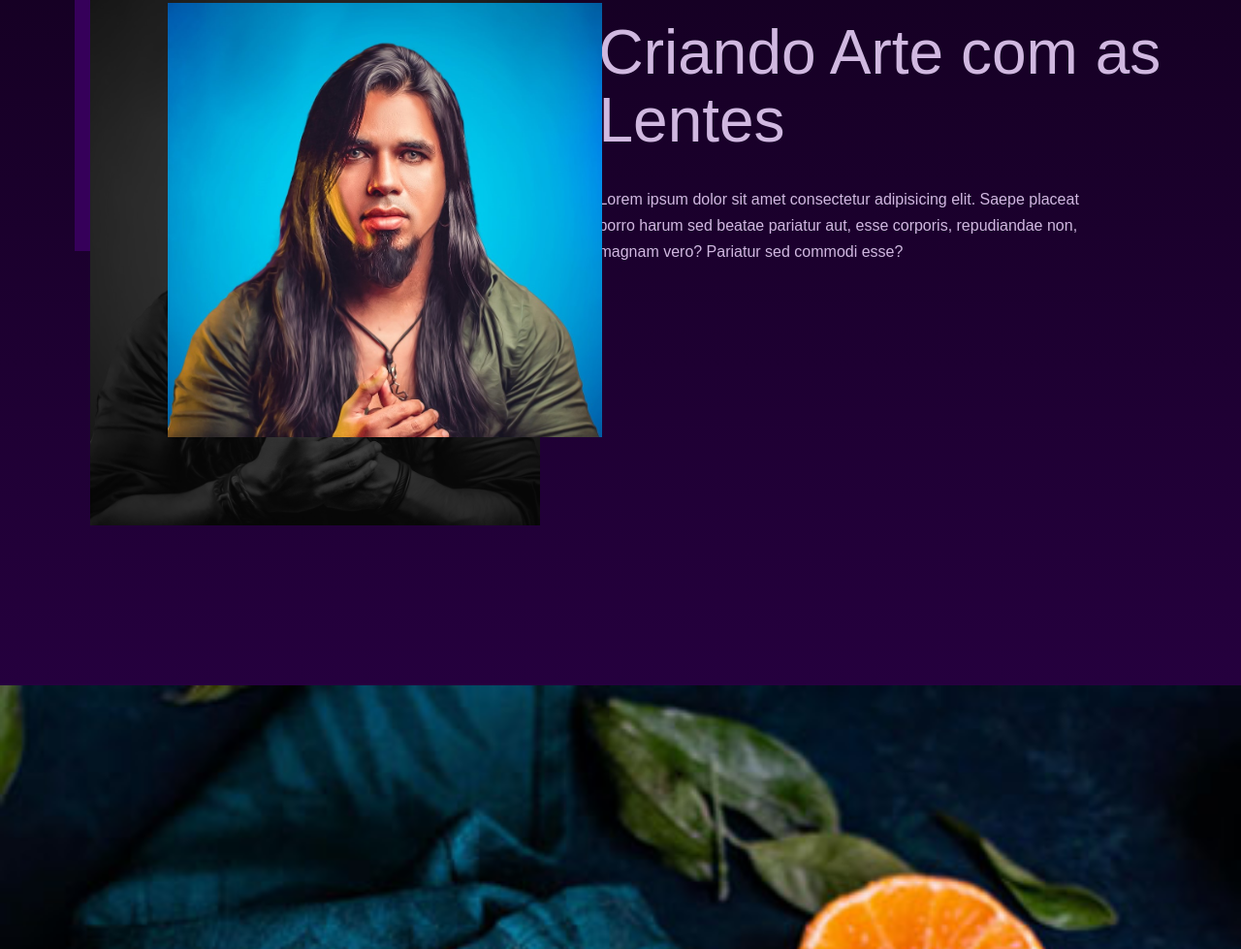
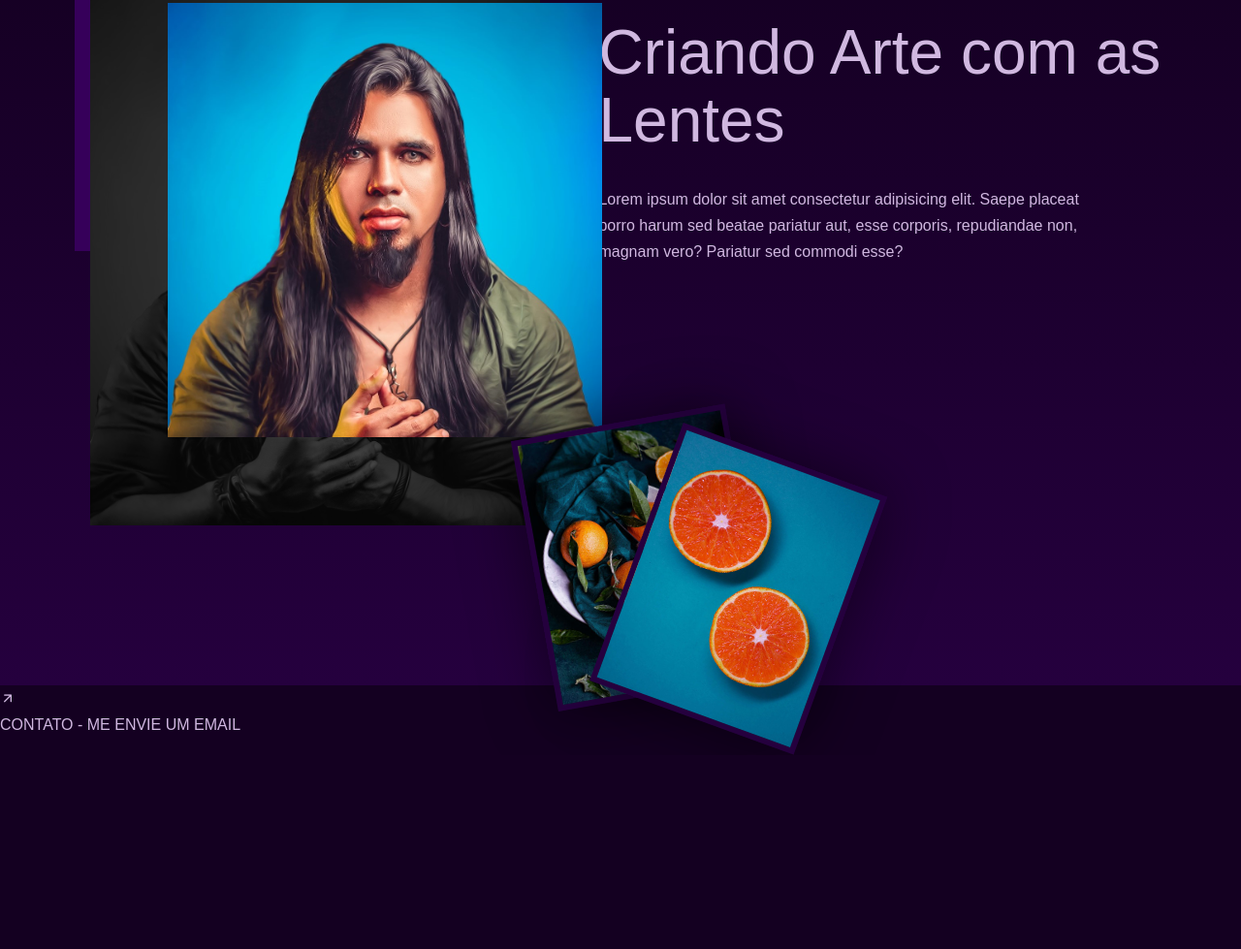
Before and after one commit to brunofelixf/photography-portfolio, a plain HTML site: page index.html in a window 1280 px wide. Shown: the part 253-1232 px from the top of the page at 97% size. After the commit the page ends 1032 px from the top, so only its background shows below. Drawn offline with nearby package versions, Linux system fonts and the light colour scheme.

Commit message:
feat: adds animation to the lower header images

```diff
--- a/index.html
+++ b/index.html
@@ -89,7 +89,7 @@
     </div>
     <a href="mailto:brunofelixf@gmail.com" class="contact__btn header__btn">
       <i class="uil uil-arrow-up-right"></i>
+      <p>CONTATO - ME ENVIE UM EMAIL</p>
     </a>
-    <p>CONTATO - ME ENVIE UM EMAIL</p>
   </body>
 </html>
--- a/style.css
+++ b/style.css
@@ -180,3 +180,26 @@ header{
 .header__btn-md{
   display: none;
 }
+.header__frames{
+  position: absolute;
+  top: 88vh;
+  right: 44rem;
+  transition: var(--transition);
+}
+.header__frame{
+  width: 14rem;
+  border: 0.4rem solid var(--color-bg-3);
+  box-shadow: 0 0 4rem rgba(0, 0, 0, 0.5);
+  position: absolute;
+  transform: rotate(-10deg);
+  transform-origin: bottom left;
+  transition: var(--transition);
+}
+.header__frame:nth-child(2){
+  transform: rotate(20deg);
+  top: -2rem;
+  left: 2rem;
+}
+.header__frames:hover .header__frame{
+  transform: rotate(0);
+}
```
